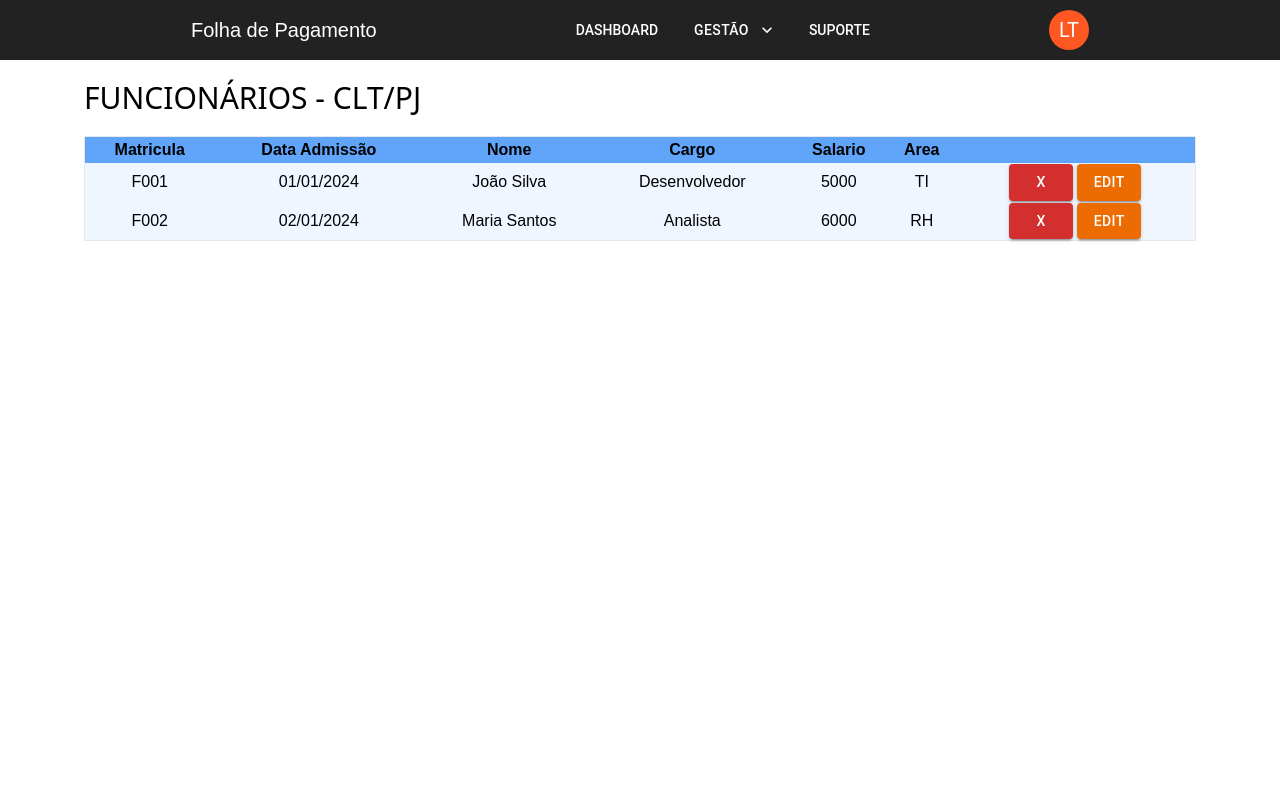
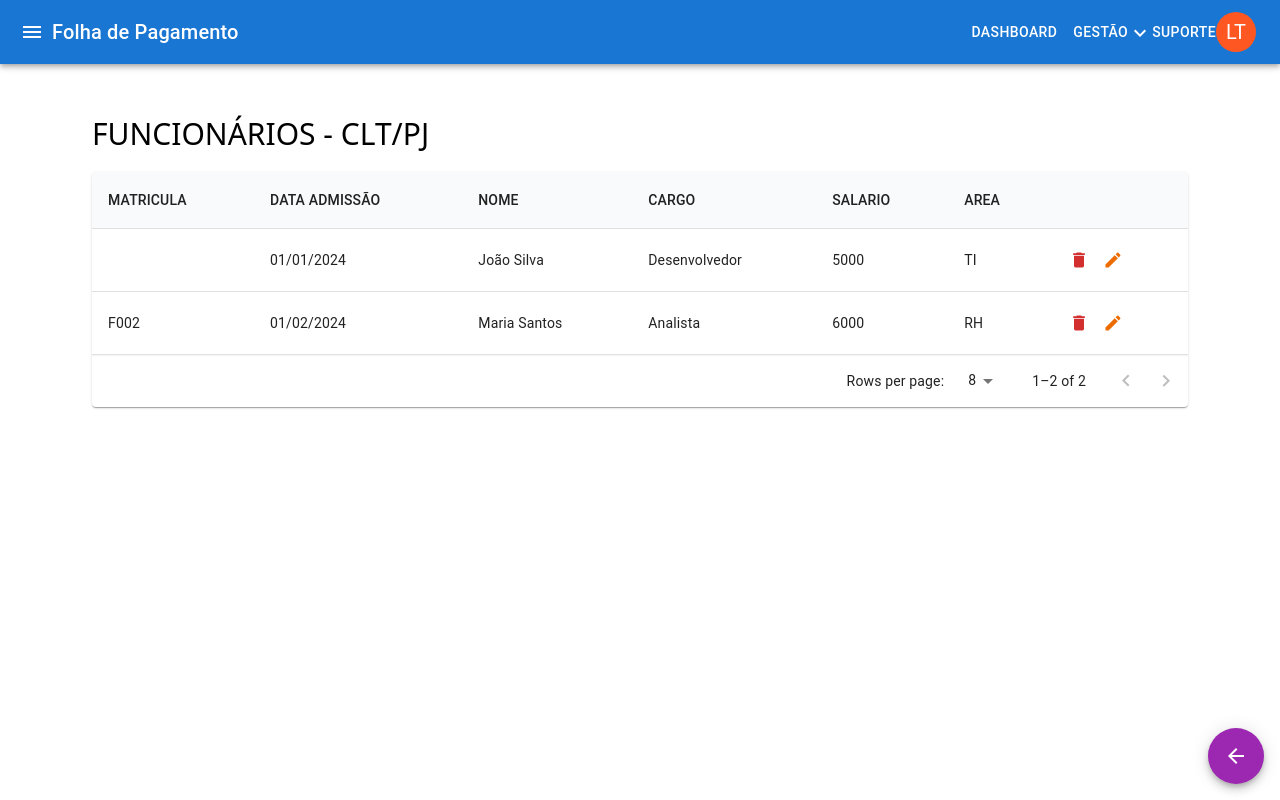
Before and after one commit to lucasmrthomaz/thz-folhapag, a Next.js app: page /dashboard/funcionarios in a window 1280 px wide. Built offline with nearby package versions, Linux system fonts and the light colour scheme; no server answers; what @mui/material-nextjs would draw is missing.

Commit message:
Update package dependencies, enhance layout, and add mock data for funcionarios

```diff
--- a/package.json
+++ b/package.json
@@ -14,7 +14,7 @@
     "@emotion/react": "^11.13.5",
     "@emotion/styled": "^11.13.5",
     "@fontsource/roboto": "^5.1.0",
-    "@mui/icons-material": "^6.1.8",
+    "@mui/icons-material": "^6.4.7",
     "@mui/material": "^6.1.8",
     "@mui/material-nextjs": "^6.1.8",
     "@mui/x-data-grid": "^7.22.3",
--- /dev/null
+++ b/src/app/dashboard/folha/page.tsx
@@ -0,0 +1,30 @@
+'use client'
+
+import React from 'react';
+import FolhaTable from '../ui/FolhaTable';
+import { Fab } from '@mui/material';
+import { ArrowBackSharp } from '@mui/icons-material';
+
+const handleBackToHome = () => {
+    window.history.back()
+};
+
+const FolhaPage = () => {
+    return (
+        <div className="p-5" >
+            <h1 className="text-3xl mb-5 font-sans font-thin">FATURAS</h1>
+            <FolhaTable />
+
+            <Fab
+                color="secondary"
+                aria-label="go back"
+                onClick={handleBackToHome}
+                style={{ position: 'fixed', bottom: 16, right: 16 }}
+            >
+                <ArrowBackSharp />
+            </Fab>
+        </div>
+    );
+};
+
+export default FolhaPage;
--- a/src/app/dashboard/funcionarios/funcionariosView.tsx
+++ b/src/app/dashboard/funcionarios/funcionariosView.tsx
@@ -1,36 +1,18 @@
 'use client'
 
-import { Button, FormGroup, Table } from "@mui/material";
+import { FormGroup, Table, Grid, TableContainer, TableHead, TableRow, TableCell, TableBody, Paper, IconButton, Fab, TablePagination } from "@mui/material";
+import DeleteIcon from '@mui/icons-material/Delete';
+import EditIcon from '@mui/icons-material/Edit';
 import React from "react";
-import { useState } from "react";
-
-const MOCK_FUNCIONARIOS = [
-  {
-    id: 1,
-    matriculaFuncionario: "F001",
-    dataAdmissao: "01/01/2024",
-    nome: "João Silva",
-    cargo: "Desenvolvedor",
-    salario: 5000,
-    areaResponsavel: "TI"
-  },
-  {
-    id: 2,
-    matriculaFuncionario: "F002",
-    dataAdmissao: "02/01/2024",
-    nome: "Maria Santos",
-    cargo: "Analista",
-    salario: 6000,
-    areaResponsavel: "RH"
-  }
-];
+import { MOCK_FUNCIONARIOS } from "./mock/MOCK_FUNCIONARIOS";
+import { ArrowBackSharp } from "@mui/icons-material";
 
 export default function FolhaView() {
-    const [dataAtual] = useState(new Date().toLocaleDateString());
-    const urlListarTodosFunc = process.env.NEXT_PUBLIC_API_URL || '/api/sfp-mock';
-    //const urlListarTodosFunc = 'http://localhost:8080/funcionario/listartodos';
+  const urlListarTodosFunc = process.env.NEXT_PUBLIC_API_URL || 'http://localhost:3000/api/sfp-mock';
 
   const [funcionarios, setFuncionario] = React.useState(MOCK_FUNCIONARIOS);
+  const [page, setPage] = React.useState(0);
+  const [rowsPerPage, setRowsPerPage] = React.useState(8);
 
   React.useEffect(() => {
     const fetchData = async () => {
@@ -42,49 +24,94 @@ export default function FolhaView() {
         }
       } catch (error) {
         console.error('Houve erro...', error);
-          // Mantém os dados mockados em caso de erro
       }
     };
 
     fetchData();
   }, []);
 
-    return <div>
+  const handleBackToHome = () => {
+    window.history.back()
+  };
 
+  const handleChangePage = (event: any, newPage: React.SetStateAction<number>) => {
+    setPage(newPage);
+  };
+
+  const handleChangeRowsPerPage = (event: { target: { value: string; }; }) => {
+    setRowsPerPage(parseInt(event.target.value, 10));
+    setPage(0);
+  };
+
+  const paginatedFuncionarios = funcionarios.slice(page * rowsPerPage, page * rowsPerPage + rowsPerPage);
+
+  return (
+
+    <Grid container spacing={2}>
+      <Grid item xs={12}>
         <FormGroup>
-        <Table className="table table-auto border ">
-                <thead>
-                    <tr className="bg-blue-400 text-center">
-                        <th>Matricula</th>
-                        <th>Data Admissão</th>
-                        <th>Nome</th>
-                        <th>Cargo</th>
-                        <th>Salario</th>
-                        <th>Area</th>
-                        <th></th>
-                    </tr>
-                </thead>
-                <tbody className="bg-blue-50 text-center">
-                {funcionarios.map(({ id, matriculaFuncionario,dataAdmissao, nome, cargo, salario, areaResponsavel }) => (
-                    <tr key={id}>
-                        <td>{matriculaFuncionario}</td>
-                        <td>{dataAdmissao}</td>
-                        <td>{nome}</td>
-                        <td>{cargo}</td>
-                        <td>{salario}</td>
-                        <td>{areaResponsavel}</td>
-                        <td className="space-x-1">
-                          <Button variant="contained" color="error">x</Button>
-                          <Button variant="contained" color="warning">edit</Button>
-                          </td>
-                    </tr>
-                ))}
-                </tbody>
+
+          <TableContainer component={Paper} style={{ overflowX: 'auto' }} className="shadow-sm">
+            <Table id="tableFunc" className="min-w-full divide-y divide-gray-200 shadow-sm">
+              <TableHead className="bg-gray-50">
+                <TableRow>
+                  <TableCell className="px-2 py-1 text-left text-xs font-medium text-gray-500 uppercase tracking-wider">Matricula</TableCell>
+                  <TableCell className="px-2 py-1 text-left text-xs font-medium text-gray-500 uppercase tracking-wider">Data Admissão</TableCell>
+                  <TableCell className="px-2 py-1 text-left text-xs font-medium text-gray-500 uppercase tracking-wider">Nome</TableCell>
+                  <TableCell className="px-2 py-1 text-left text-xs font-medium text-gray-500 uppercase tracking-wider">Cargo</TableCell>
+                  <TableCell className="px-2 py-1 text-left text-xs font-medium text-gray-500 uppercase tracking-wider">Salario</TableCell>
+                  <TableCell className="px-2 py-1 text-left text-xs font-medium text-gray-500 uppercase tracking-wider">Area</TableCell>
+                  <TableCell className="px-2 py-1 text-left text-xs font-medium text-gray-500 uppercase tracking-wider"></TableCell>
+                </TableRow>
+              </TableHead>
+              <TableBody className="bg-white divide-y divide-gray-200">
+                {paginatedFuncionarios.map(({ id, matriculaFuncionario, dataAdmissao, nome, cargo, salario, areaResponsavel }) => {
+                  const formattedDate = new Date(dataAdmissao).toLocaleDateString('pt-BR', {
+                    day: '2-digit',
+                    month: '2-digit',
+                    year: 'numeric'
+                  });
+                  return (
+                    <TableRow key={id}>
+                      <TableCell className="px-2 py-1 whitespace-nowrap text-sm font-medium text-gray-900">{matriculaFuncionario}</TableCell>
+                      <TableCell className="px-2 py-1 whitespace-nowrap text-sm text-gray-500">{formattedDate}</TableCell>
+                      <TableCell className="px-2 py-1 whitespace-nowrap text-sm text-gray-500">{nome}</TableCell>
+                      <TableCell className="px-2 py-1 whitespace-nowrap text-sm text-gray-500">{cargo}</TableCell>
+                      <TableCell className="px-2 py-1 whitespace-nowrap text-sm text-gray-500">{salario}</TableCell>
+                      <TableCell className="px-2 py-1 whitespace-nowrap text-sm text-gray-500">{areaResponsavel}</TableCell>
+                      <TableCell className="px-2 py-1 whitespace-nowrap text-right text-sm font-medium space-x-1">
+                        <IconButton size="small" color="error">
+                          <DeleteIcon fontSize="small" />
+                        </IconButton>
+                        <IconButton size="small" color="warning">
+                          <EditIcon fontSize="small" />
+                        </IconButton>
+                      </TableCell>
+                    </TableRow>
+                  );
+                })}
+              </TableBody>
             </Table>
-
+            <TablePagination
+              rowsPerPageOptions={[5, 8, 10, 25]}
+              component="div"
+              count={funcionarios.length}
+              rowsPerPage={rowsPerPage}
+              page={page}
+              onPageChange={handleChangePage}
+              onRowsPerPageChange={handleChangeRowsPerPage}
+            />
+          </TableContainer>
         </FormGroup>
-
-
-
-    </div>
+      </Grid>
+      <Fab
+        color="secondary"
+        aria-label="go back"
+        onClick={handleBackToHome}
+        style={{ position: 'fixed', bottom: 16, right: 16 }}
+      >
+        <ArrowBackSharp />
+      </Fab>
+    </Grid>
+  );
 }
--- /dev/null
+++ b/src/app/dashboard/funcionarios/mock/MOCK_FUNCIONARIOS.tsx
@@ -0,0 +1,20 @@
+'use client';
+export const MOCK_FUNCIONARIOS = [
+  {
+    id: 1,
+    dataAdmissao: "01/01/2024",
+    nome: "João Silva",
+    cargo: "Desenvolvedor",
+    salario: 5000,
+    areaResponsavel: "TI"
+  },
+  {
+    id: 2,
+    matriculaFuncionario: "F002",
+    dataAdmissao: "02/01/2024",
+    nome: "Maria Santos",
+    cargo: "Analista",
+    salario: 6000,
+    areaResponsavel: "RH"
+  }
+];
--- a/src/app/dashboard/ui/FaturasTable.tsx
+++ b/src/app/dashboard/ui/FolhaTable.tsx
@@ -76,7 +76,7 @@ const rows = [
   createData('10','Lucas Thomaz','26/11/2024','Em processamento','Fornecedor'),
 ];
 
-export default function FaturasTable() {
+export default function FolhaTable() {
   const [page, setPage] = React.useState(0);
   const [rowsPerPage, setRowsPerPage] = React.useState(10);
 
--- a/src/app/globals.css
+++ b/src/app/globals.css
@@ -15,7 +15,24 @@
 }
 
 body {
+  margin: 0;
+  padding: 0;
   color: var(--foreground);
   background: var(--background);
-  font-family: Arial, Helvetica, sans-serif;
+  font-family: -apple-system, BlinkMacSystemFont, "Segoe UI", Roboto, "Helvetica Neue", Arial, sans-serif;
+  -webkit-font-smoothing: antialiased;
+  -moz-osx-font-smoothing: grayscale;
 }
+
+html, body {
+  width: 100%;
+  height: 100%;
+  overflow-x: hidden;
+}
+
+@media (max-width: 600px) {
+  .MuiContainer-root {
+    padding-left: 16px;
+    padding-right: 16px;
+  }
+}
--- a/src/app/layout.tsx
+++ b/src/app/layout.tsx
@@ -15,17 +15,14 @@ export default function RootLayout({
   children: React.ReactNode;
 }>) {
   return (
-
     <html lang="pt-BR">
       <body>
-
         <AppRouterCacheProvider>
-          <NavLinks/>
-          <Container maxWidth="lg">
+          <NavLinks />
+          <Container maxWidth="lg" sx={{ padding: { xs: 2, sm: 3, md: 4 } }}>
             {children}
           </Container>
         </AppRouterCacheProvider>
-
       </body>
     </html>
   );
--- a/src/app/ui/nav-links.tsx
+++ b/src/app/ui/nav-links.tsx
@@ -1,50 +1,18 @@
 'use client'
 
-import Avatar from '@mui/material/Avatar';
+import React, { useState } from 'react';
+import { AppBar, Toolbar, IconButton, Typography, Menu, MenuItem, Drawer, List, ListItem, ListItemText, Avatar } from '@mui/material';
+import MenuIcon from '@mui/icons-material/Menu';
+import KeyboardArrowDownIcon from '@mui/icons-material/KeyboardArrowDown';
 import { deepOrange } from '@mui/material/colors';
 import Link from 'next/link';
-import { Button, Menu, MenuItem } from '@mui/material';
-import { useState } from 'react';
-import KeyboardArrowDownIcon from '@mui/icons-material/KeyboardArrowDown';
-
-const styles = {
-    navbar: {
-      display: 'flex',
-      justifyContent: 'space-evenly',
-      alignItems: 'center',
-      padding: '10px 20px',
-      backgroundColor: '#222',
-      color: '#fff',
-    },
-    logoContainer: {
-      display: 'flex',
-      alignItems: 'center',
-    },
-    menuList: {
-      display: 'flex',
-      listStyle: 'none',
-      alignItems: 'center',
-    },
-    menuItem: {
-      marginLeft: '20px',
-      display: 'flex',
-      alignItems: 'center',
-    },
-    menuLink: {
-      color: '#fff',
-      textDecoration: 'none',
-      padding: '6px 8px',
-      fontFamily: '"Roboto","Helvetica","Arial",sans-serif',
-      fontWeight: 500,
-      fontSize: '0.875rem',
-      textTransform: 'uppercase',
-      lineHeight: 1.75,
-    }
-};
+import useMediaQuery from '@mui/material/useMediaQuery';
 
 export function NavLinks() {
   const [anchorEl, setAnchorEl] = useState<null | HTMLElement>(null);
+  const [drawerOpen, setDrawerOpen] = useState(false);
   const open = Boolean(anchorEl);
+  const isMobile = useMediaQuery('(max-width: 768px)');
 
   const handleClick = (event: React.MouseEvent<HTMLElement>) => {
     setAnchorEl(event.currentTarget);
@@ -54,23 +22,56 @@ export function NavLinks() {
     setAnchorEl(null);
   };
 
+  const toggleDrawer = (open: boolean) => (event: React.KeyboardEvent | React.MouseEvent) => {
+    if (event.type === 'keydown' && ((event as React.KeyboardEvent).key === 'Tab' || (event as React.KeyboardEvent).key === 'Shift')) {
+      return;
+    }
+    setDrawerOpen(open);
+  };
+
+  const menuItems = (
+    <List>
+      <ListItem  component="a" href="/dashboard">
+        <ListItemText primary="Dashboard" />
+      </ListItem>
+      <ListItem  component="a" href="/dashboard/funcionarios">
+        <ListItemText primary="Funcionários" />
+      </ListItem>
+      <ListItem  component="a" href="/dashboard/solicitar-ordem">
+        <ListItemText primary="Solicitar Ordem" />
+      </ListItem>
+      <ListItem  component="a" href="/dashboard/suporte">
+        <ListItemText primary="Suporte" />
+      </ListItem>
+    </List>
+  );
+
   return (
-    <nav style={styles.navbar}>
-      <div style={styles.logoContainer}>
-        <span className='text-xl'> Folha de Pagamento </span>
-      </div>
-      <ul style={styles.menuList}>
-        <li style={styles.menuItem}>
-          <Link href="/dashboard" style={styles.menuLink as React.CSSProperties}>Dashboard</Link>
-        </li>
-        <li style={styles.menuItem}>
-          <Button
+    <>
+      <AppBar position="static">
+        <Toolbar>
+          <IconButton edge="start" color="inherit" aria-label="menu" onClick={toggleDrawer(true)}>
+            <MenuIcon />
+          </IconButton>
+          <Typography variant="h6" style={{ flexGrow: 1 }}>
+            Folha de Pagamento
+          </Typography>
+          {!isMobile && (
+            <div>
+              <Link href="/dashboard" passHref>
+                <Typography variant="button" color="inherit" style={{ marginRight: '16px' }}>
+                  Dashboard
+                </Typography>
+              </Link>
+              <Typography
+                variant="button"
                 color="inherit"
                 onClick={handleClick}
-            endIcon={<KeyboardArrowDownIcon />}
+                style={{ cursor: 'pointer', display: 'inline-flex', alignItems: 'center' }}
               >
                 Gestão
-          </Button>
+                <KeyboardArrowDownIcon />
+              </Typography>
               <Menu
                 anchorEl={anchorEl}
                 open={open}
@@ -83,12 +84,19 @@ export function NavLinks() {
                   <Link href="/dashboard/solicitar-ordem">Solicitar Ordem</Link>
                 </MenuItem>
               </Menu>
-        </li>
-        <li style={styles.menuItem}>
-          <Link href="/dashboard/suporte" style={styles.menuLink as React.CSSProperties}>Suporte</Link>
-        </li>
-      </ul>
+              <Link href="/dashboard/suporte" passHref>
+                <Typography variant="button" color="inherit">
+                  Suporte
+                </Typography>
+              </Link>
+            </div>
+          )}
           <Avatar sx={{ bgcolor: deepOrange[500] }}>LT</Avatar>
-    </nav>
-  )
+        </Toolbar>
+      </AppBar>
+      <Drawer anchor="left" open={drawerOpen} onClose={toggleDrawer(false)}>
+        {menuItems}
+      </Drawer>
+    </>
+  );
 }
```
Also changed, not shown: src/app/dashboard/page.tsx (+31 -21 lines), 1 other file (tests, documents, lock files or other folders). Lines whose indentation alone changed are shown as unchanged.
